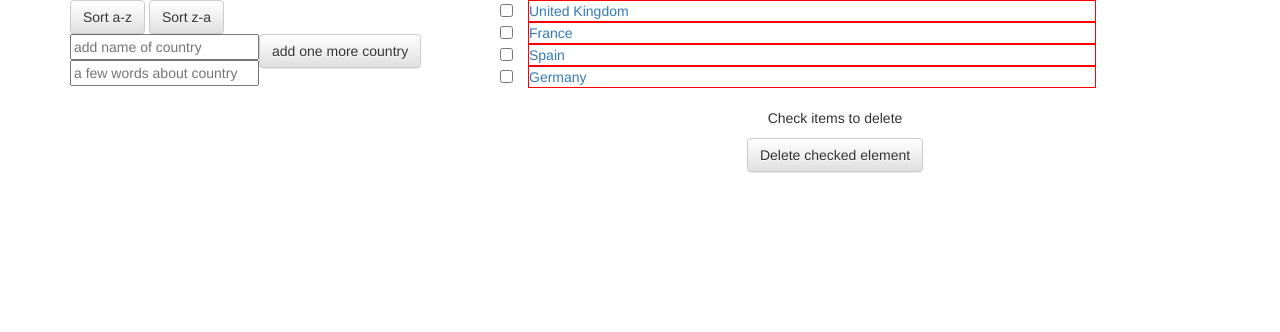
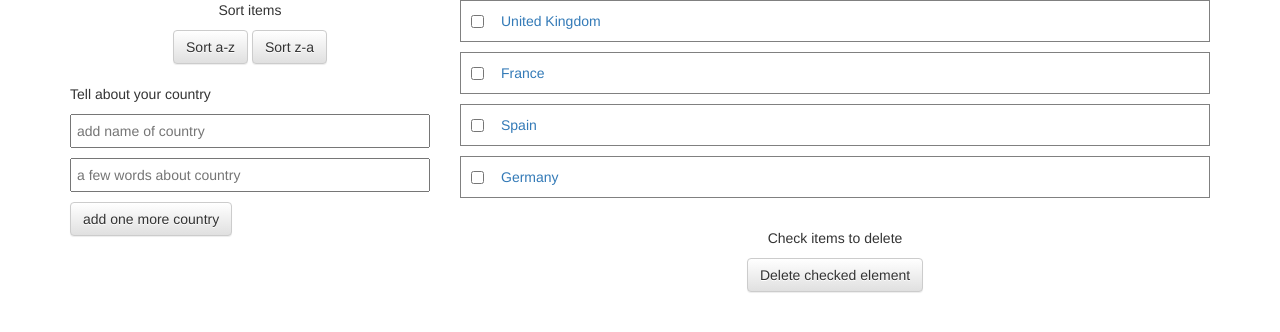
Before and after one commit to 0smir/si-json-test, a plain HTML site: page index.html in a window 1280 px wide. Drawn offline with nearby package versions, Linux system fonts and the light colour scheme.

Commit message:
add styles, and classes for style

```diff
--- a/index.html
+++ b/index.html
@@ -14,10 +14,12 @@
 	<div class="container">
 		<div class="row">
 			<div class="col-md-4">
-				<div class="sort-panel">
+				<p class="text-center">Sort items</p>
+				<div class="sort-panel text-center">
 					<button id="sort" class="btn btn-default">Sort a-z</button>
 					<button id="revertsort" class="btn btn-default">Sort z-a</button>
 				</div>
+				<p>Tell about your country</p>
 				<div class="addinfo-panel">
 					<input type="text" placeholder="add name of country">
 					<input type="text" placeholder="a few words about country">
@@ -27,7 +29,7 @@
 			</div>
 
 			<div class="col-md-8">
-				<ul id="accordion" class="panel-group" role="tablist" aria-multiselectable="true">
+				<ul id="accordion" class="panel-group clearfix" role="tablist" aria-multiselectable="true">
 					<script id="handlebars-accordion" type="text/x-handlebars-template">
 						{{#each this}}
 						<li class="accordion-item">
--- a/style.css
+++ b/style.css
@@ -1,4 +1,7 @@
 /*accordion styles*/
+#accordion{
+    padding: 0;
+}
 
 .accordion-item {
     list-style: none;
@@ -15,14 +18,30 @@ input {
     float: left;
 }
 
+.accordion-item {
+    display: block;
+    float: left;
+    padding: 10px;
+    margin-bottom: 10px;
+    width: 100%;
+    border: 1px solid gray;
+}
+
 .title {
     display: block;
-    float: left;
-    margin-left: 15px;
-    width: 80%;
-    border: 1px solid red;
+    margin-left: 30px;
+}
+
+input[type=text]{
+    width: 100%;
+    margin-bottom: 10px;
+    padding: 5px;
 }
 
 input:checked + a {
     background: pink;
 }
+
+.sort-panel{
+    margin-bottom: 20px;
+}
```
